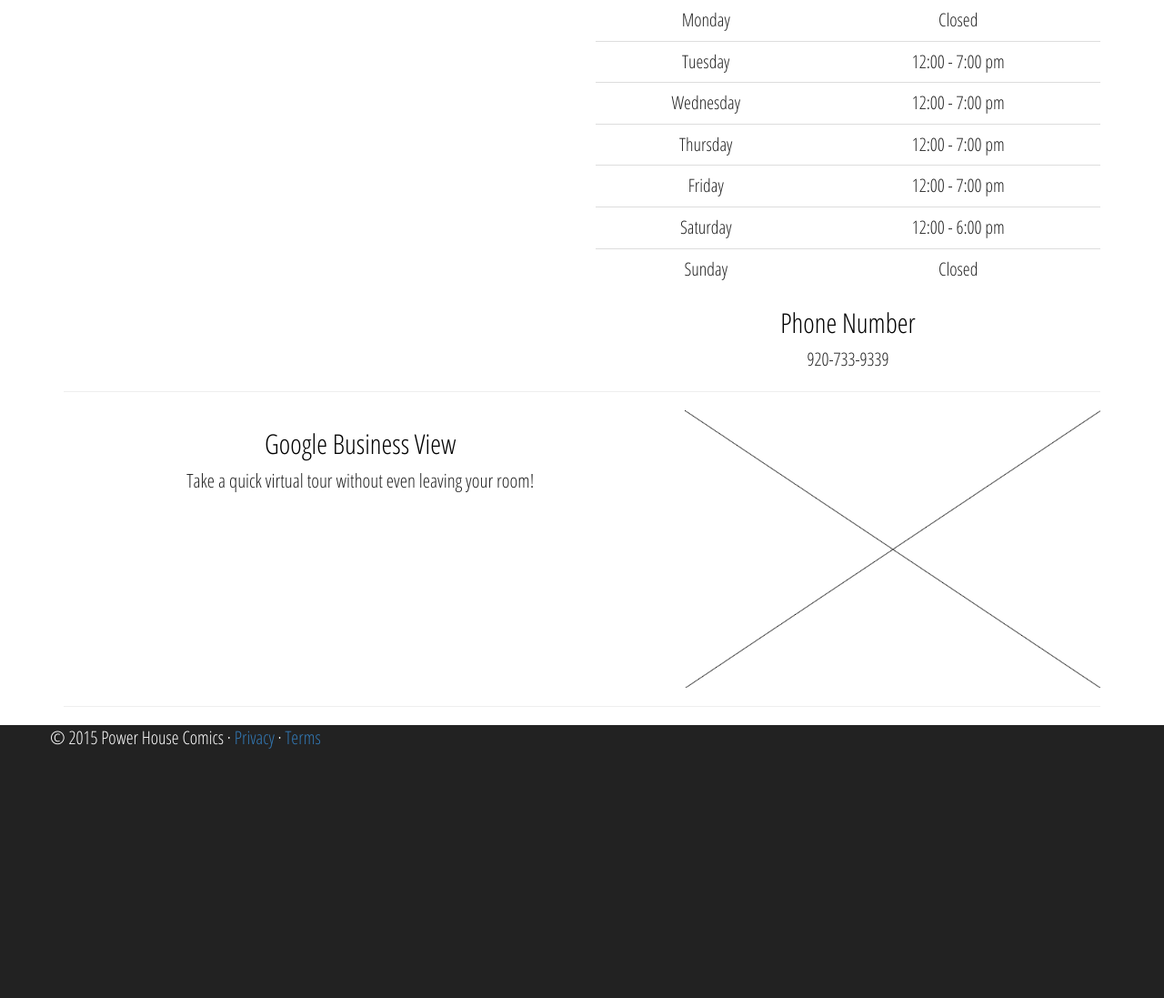
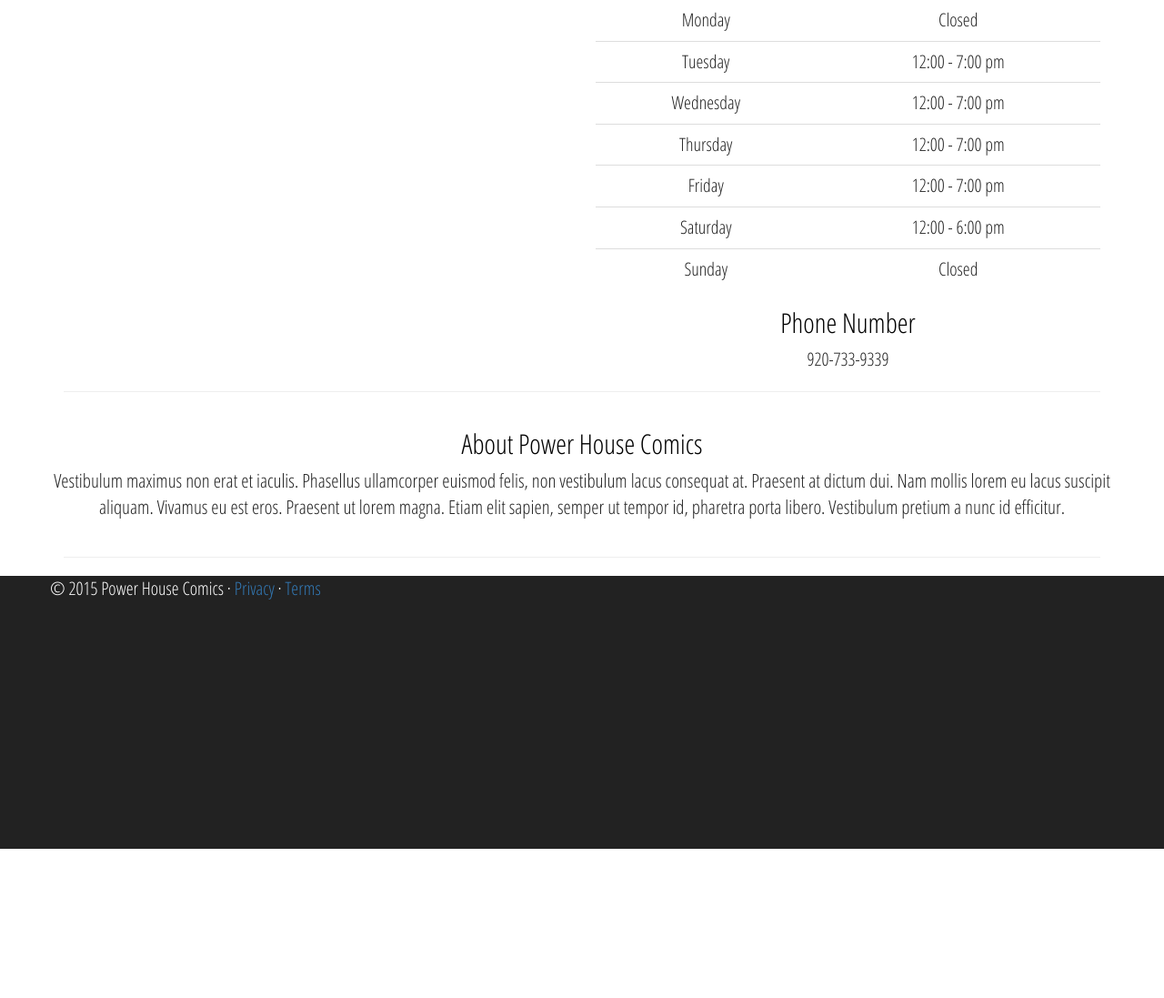
Before and after one commit to AgileDevelopmentG3/project, a PHP site: page / in a window 1280 px wide. Shown: the part 1863-2960 px from the top of the page at 91% size. After the commit the page ends 2796 px from the top, so only its background shows below. Run offline with PHP 8.4, Linux system fonts and the light colour scheme; some libraries are stand-ins or nearby versions.

Commit message:
Changed the bottom section of main page to About section

```diff
--- a/css/main.css
+++ b/css/main.css
@@ -30,6 +30,7 @@ p {
 .bottom-spacer {
     margin-bottom: 25px;
 }
+
 /* adds vertical space between
 catalog entries - keeps spacing
 uniform as the viewport shrinks */
--- a/index.php
+++ b/index.php
@@ -217,13 +217,12 @@ storage supplies also available.</p>
             <hr class="featurette-divider">
 
             <div class="row featurette">
-                <div class="col-md-7">
-                    <h2 class="featurette-heading">Google Business View</h2>
-                    <p class="lead">Take a quick virtual tour without even leaving your room!</p>
+
+                	<div class="text-center">
+                    <h2 class="featurette-heading">About Power House Comics</h2>
+                    <p class="lead">Vestibulum maximus non erat et iaculis. Phasellus ullamcorper euismod felis, non vestibulum lacus consequat at. Praesent at dictum dui. Nam mollis lorem eu lacus suscipit aliquam. Vivamus eu est eros. Praesent ut lorem magna. Etiam elit sapien, semper ut tempor id, pharetra porta libero. Vestibulum pretium a nunc id efficitur.</p>
                 </div>
-                <div class="col-md-5">
-                    <img class="featurette-image img-responsive center-block" src="img/Placeholder.fw.png" alt="Google Business View placeholder image">
-                </div>
+
             </div>
             <hr class="featurette-divider">
         </div>
```
